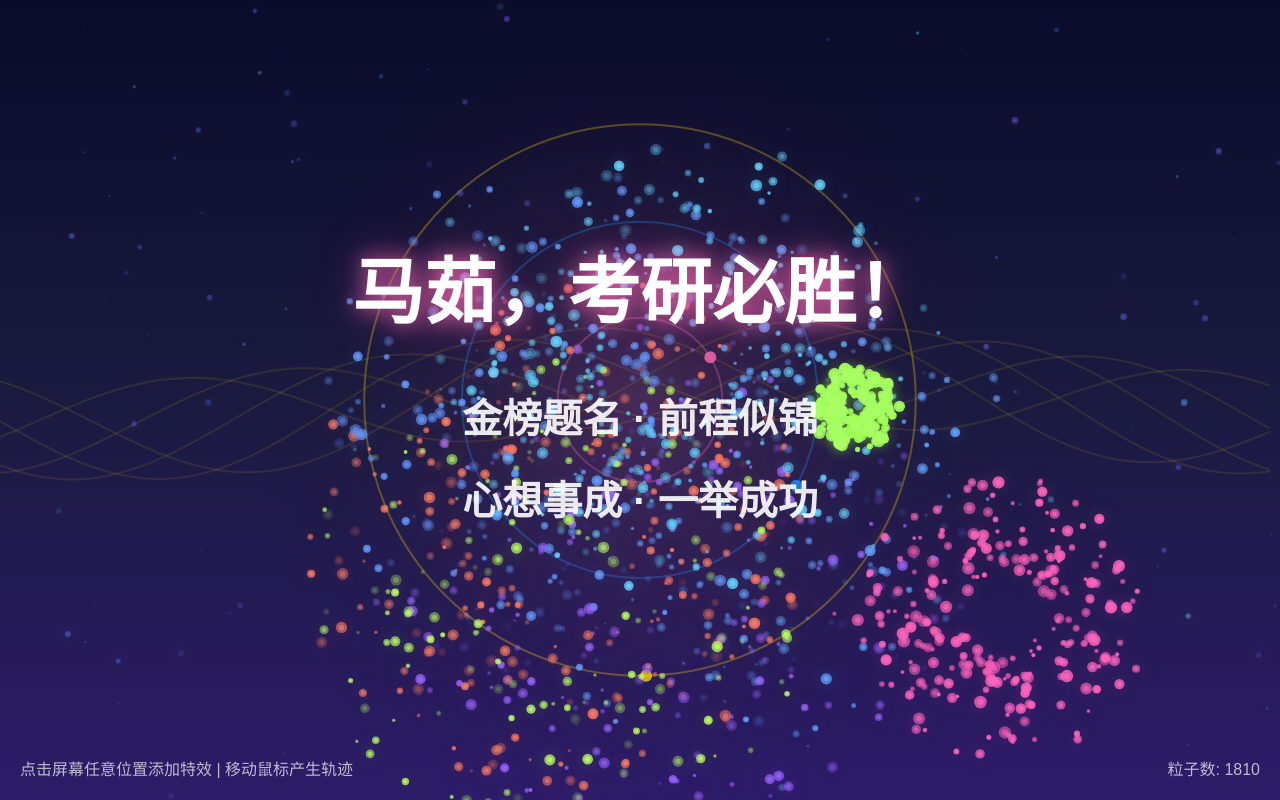
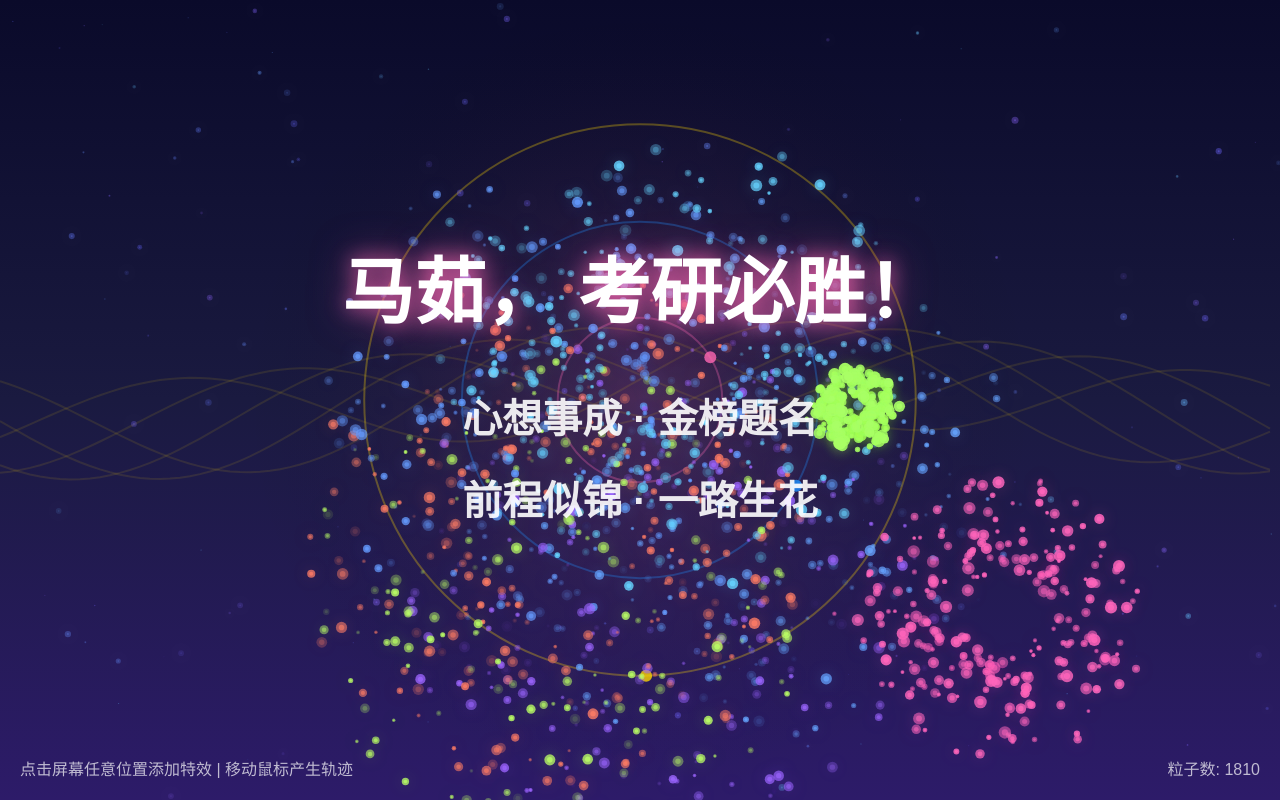
Before and after one commit to luqingqingaini/luqingqingaini.github.io, a plain HTML site: page index.html in a window 1280 px wide. Drawn offline with Linux system fonts and the light colour scheme; animation ran at ten frames a second.

Commit message:
Update index.html

```diff
--- a/index.html
+++ b/index.html
@@ -152,9 +152,10 @@
         <canvas id="particle-canvas"></canvas>
         <div id="ui">
             <div class="blessing-container">
-                <div class="main-text floating">马茹，考研必胜！</div>
-                <div class="sub-text">金榜题名 · 前程似锦</div>
-                <div class="sub-text">心想事成 · 一举成功</div>
+                <div class="main-text floating">马茹，
+                    考研必胜！</div>
+                <div class="sub-text">心想事成 · 金榜题名</div>
+                <div class="sub-text">前程似锦 · 一路生花</div>
             </div>
             <div class="instructions">点击屏幕任意位置添加特效 | 移动鼠标产生轨迹</div>
             <div class="particles-count">粒子数: <span id="particle-count">0</span></div>
```
